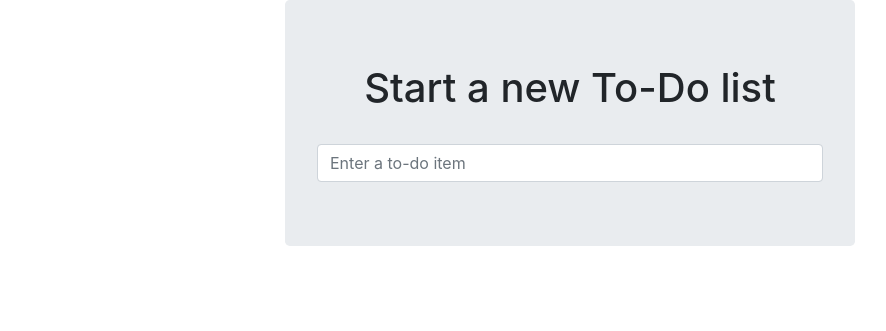
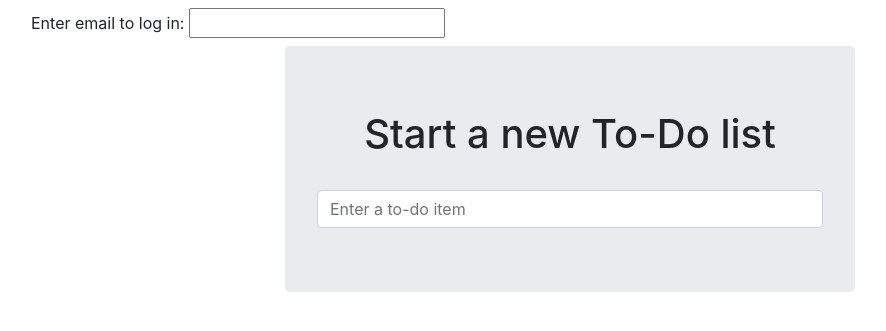
Before and after one commit to Tawakalt/todo_list, a Django app: page / in a window 1280 px wide. Shown: the top 331 px of the page, without its empty margins (70-956 px from the left). Run offline with Django 3.2, Linux system fonts and the light colour scheme; some libraries are stand-ins or nearby versions.

Commit message:
create a div for login and logout

```diff
--- a/lists/templates/base.html
+++ b/lists/templates/base.html
@@ -10,6 +10,17 @@
     </head>
     <body>
         <div class="container">
+            <div class="navbar">
+                {% if user.is_authenticated %}
+                    <p>Logged in as {{ user.email }}</p>
+                    <p><a id="logout" href="{% url 'logout' %}">Log out</a></p>
+                {% else %}
+                    <form method="POST" action="{% url 'send_login_email' %}">
+                        Enter email to log in: <input name="email" type="text" />
+                        {% csrf_token %}
+                    </form>
+                {% endif %}
+            </div>
             <div class="row">
                 <div class="col-md-6 offset-md-3 jumbotron">
                     <div class="text-center">
```
